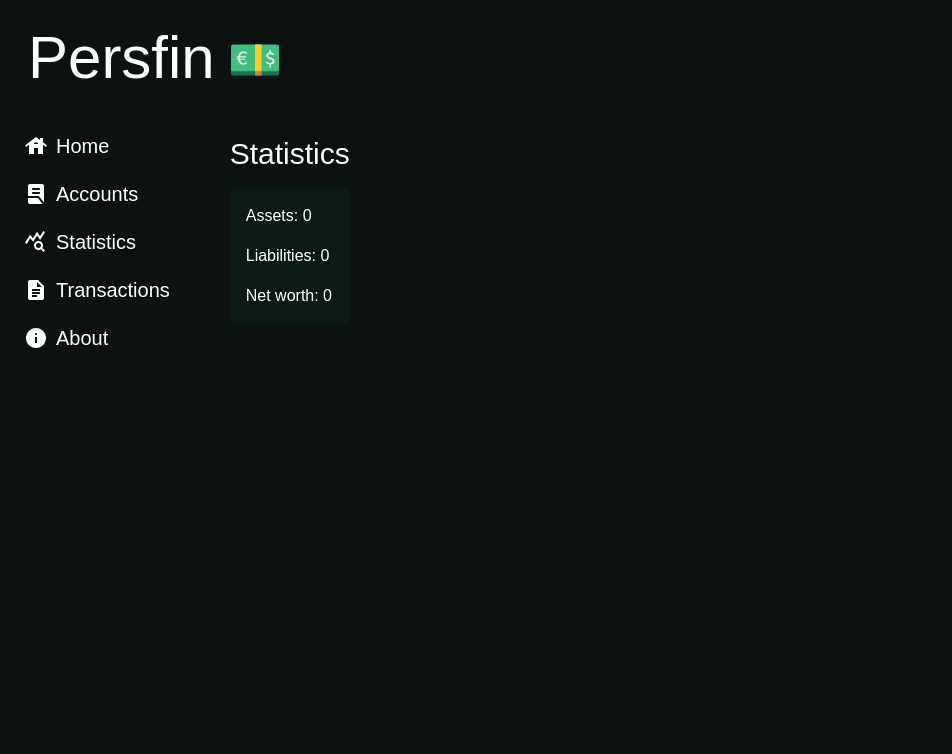
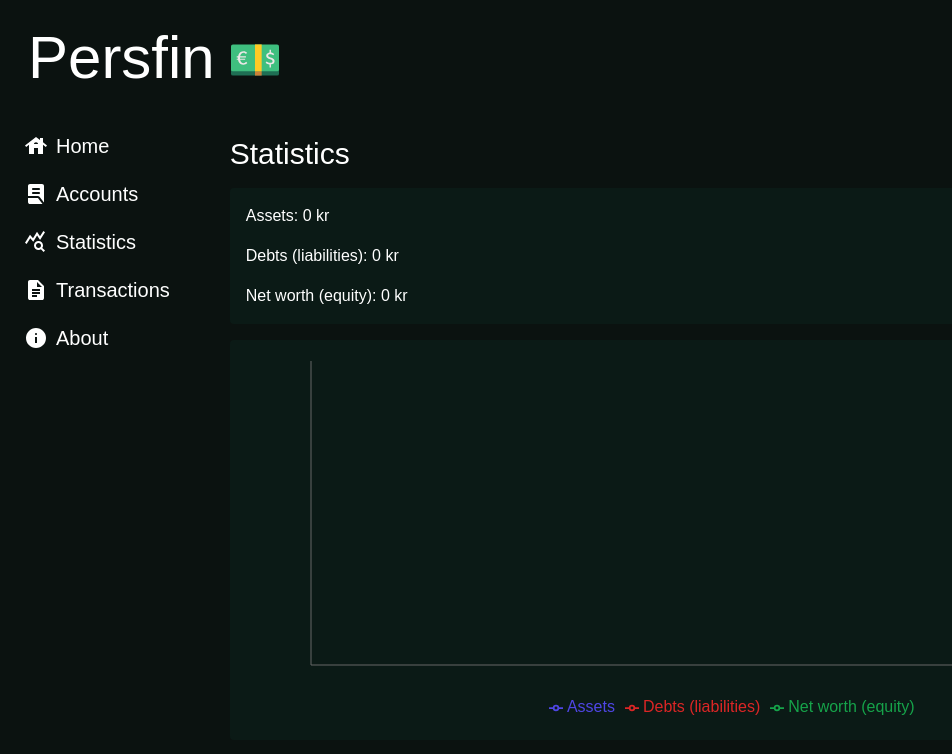
Before and after one commit to joacand/persfin, a Next.js app: page /statistics in a window 1280 px wide. Shown: the top 754 px of the page, without its empty margins (0-952 px from the left). Built offline with nearby package versions, Linux system fonts and the light colour scheme.

Commit message:
Add unit and graph

```diff
--- a/app/Components/Budget.tsx
+++ b/app/Components/Budget.tsx
@@ -30,7 +30,6 @@
         if (fromAccountIndex === toAccountIndex) return;
         if (fromAccountIndex === "" || toAccountIndex === "") return;
 
-        console.log(`Adding entry from ${fromAccountIndex} to ${toAccountIndex} amount ${amount}`);
         const fromAccount = userBudget.accounts[fromAccountIndex];
         const toAccount = userBudget.accounts[toAccountIndex];
 
@@ -44,7 +43,6 @@
 
     function finishTransaction() {
         if (userBudget == null) return;
-        console.log(`Finishing transaction`);
 
         dispatch({
             type: "ADD_TRANSACTION", transaction: {
--- a/app/Models/account.ts
+++ b/app/Models/account.ts
@@ -1,6 +1,7 @@
 export type UserBudget = {
     name: string;
     accounts: Account[];
+    unit: string;
 
     // List of all transactions made. A transaction is validated before accepted.
     // Views can be built from this to list account values and A=E+L.
--- a/app/Services/storageService.ts
+++ b/app/Services/storageService.ts
@@ -33,6 +33,7 @@
                 { name: "Income", description: "Income Revenue Account", type: { type: "Revenue" }, id: crypto.randomUUID() },
                 { name: "Expense", description: "Default Expense Account", type: { type: "Expense" }, id: crypto.randomUUID() }
             ],
+            unit: "kr",
             transactions: []
         } as UserBudget;
     return defaultBudget;
--- a/app/Services/viewProjector.ts
+++ b/app/Services/viewProjector.ts
@@ -1,21 +1,22 @@
+"use client";
+
 import { UserBudget } from "../Models/account";
 
 export type Projection = {
     assets: number,
     liabilities: number,
-    equity: number
+    equity: number,
+    graphData: Array<{ dateTime: number, assets: number, liabilities: number, equity: number }>
 }
 
 export default function Project(userBudget: UserBudget): Projection {
-    const projection: Projection = { assets: 0, liabilities: 0, equity: 0 };
+    const projection: Projection = { assets: 0, liabilities: 0, equity: 0, graphData: [] };
 
     let sumRevenue = 0;
     let sumExpenses = 0;
 
     for (const transaction of userBudget.transactions) {
-        console.log(`Projecting transaction ${transaction.id}`);
         for (const entry of transaction.entries) {
-            console.log(`  Entry: ${entry.type} ${entry.amount} to ${entry.account.name} (${entry.account.type.type})`);
             const accountType = entry.account.type.type;
             const amount = entry.amount;
 
@@ -36,6 +37,27 @@
                     sumExpenses += (entry.type === "Debit" ? amount : -amount);
                     break;
             }
+
+            const date =
+                transaction.date instanceof Date
+                    ? transaction.date
+                    : new Date(transaction.date);
+
+            const tempEquity = projection.equity + (sumRevenue - sumExpenses);
+
+            const existingEntry = projection.graphData.find(d => d.dateTime === date.getTime());
+            if (existingEntry) {
+                existingEntry.assets = projection.assets;
+                existingEntry.liabilities = projection.liabilities;
+                existingEntry.equity = tempEquity;
+            } else {
+                projection.graphData.push({
+                    dateTime: date.getTime(),
+                    assets: projection.assets,
+                    liabilities: projection.liabilities,
+                    equity: tempEquity
+                });
+            }
         }
     }
 
--- a/app/layout.tsx
+++ b/app/layout.tsx
@@ -50,7 +50,7 @@
             </div>
             <div className="flex flex-row">
               <Navigation />
-              <div className="flex flex-col items-center p-5 gap-4">
+              <div className="flex flex-col flex-1 p-5 gap-4">
                 <main className="flex flex-col px-4 gap-4 w-full max-w-330 ">
                   {children}
                 </main>
--- a/app/statistics/page.tsx
+++ b/app/statistics/page.tsx
@@ -3,6 +3,7 @@
 import { useEffect, useState } from "react";
 import Project, { Projection } from "../Services/viewProjector";
 import { useBudget } from "../Components/BudgetProvider";
+import { Legend, Line, LineChart, ResponsiveContainer, Tooltip, XAxis, YAxis } from "recharts";
 
 export default function Statistics() {
     const { userBudget } = useBudget();
@@ -24,9 +25,29 @@
         <div className="flex gap-4 flex-col">
             <h2 className="text-3xl">Statistics</h2>
             <div className="flex flex-col gap-4 bg-[#0B1A16] rounded p-4">
-                <p>Assets: {projection.assets}</p>
-                <p>Liabilities: {projection.liabilities}</p>
-                <p>Net worth: {projection.equity}</p>
+                <p>Assets: {projection.assets} {userBudget.unit}</p>
+                <p>Debts (liabilities): {projection.liabilities} {userBudget.unit}</p>
+                <p>Net worth (equity): {projection.equity} {userBudget.unit}</p>
+            </div>
+            <div className="w-full h-[50vh]">
+                <ResponsiveContainer width="100%" height="100%" className="bg-[#0B1A16] rounded p-4">
+                    <LineChart data={projection.graphData}>
+                        <Line type="monotone" dataKey="assets" stroke="#4f46e5" name="Assets" />
+                        <Line type="monotone" dataKey="equity" stroke="#16a34a" name="Net worth (equity)" />
+                        <Line type="monotone" dataKey="liabilities" stroke="#dc2626" name="Debts (liabilities)" />
+                        <XAxis
+                            dataKey="dateTime"
+                            scale="time"
+                            type="number"
+                            domain={['auto', 'auto']}
+                            tickFormatter={(value) =>
+                                new Date(value).toLocaleDateString()
+                            } />
+                        <YAxis unit={userBudget.unit} />
+                        <Legend />
+                        <Tooltip />
+                    </LineChart>
+                </ResponsiveContainer>
             </div>
         </div>
     );
--- a/package.json
+++ b/package.json
@@ -11,7 +11,8 @@
   "dependencies": {
     "next": "16.1.1",
     "react": "19.2.3",
-    "react-dom": "19.2.3"
+    "react-dom": "19.2.3",
+    "recharts": "^3.6.0"
   },
   "devDependencies": {
     "@tailwindcss/postcss": "^4",
```
Also changed, not shown: 1 other file (tests, documents, lock files or other folders).
